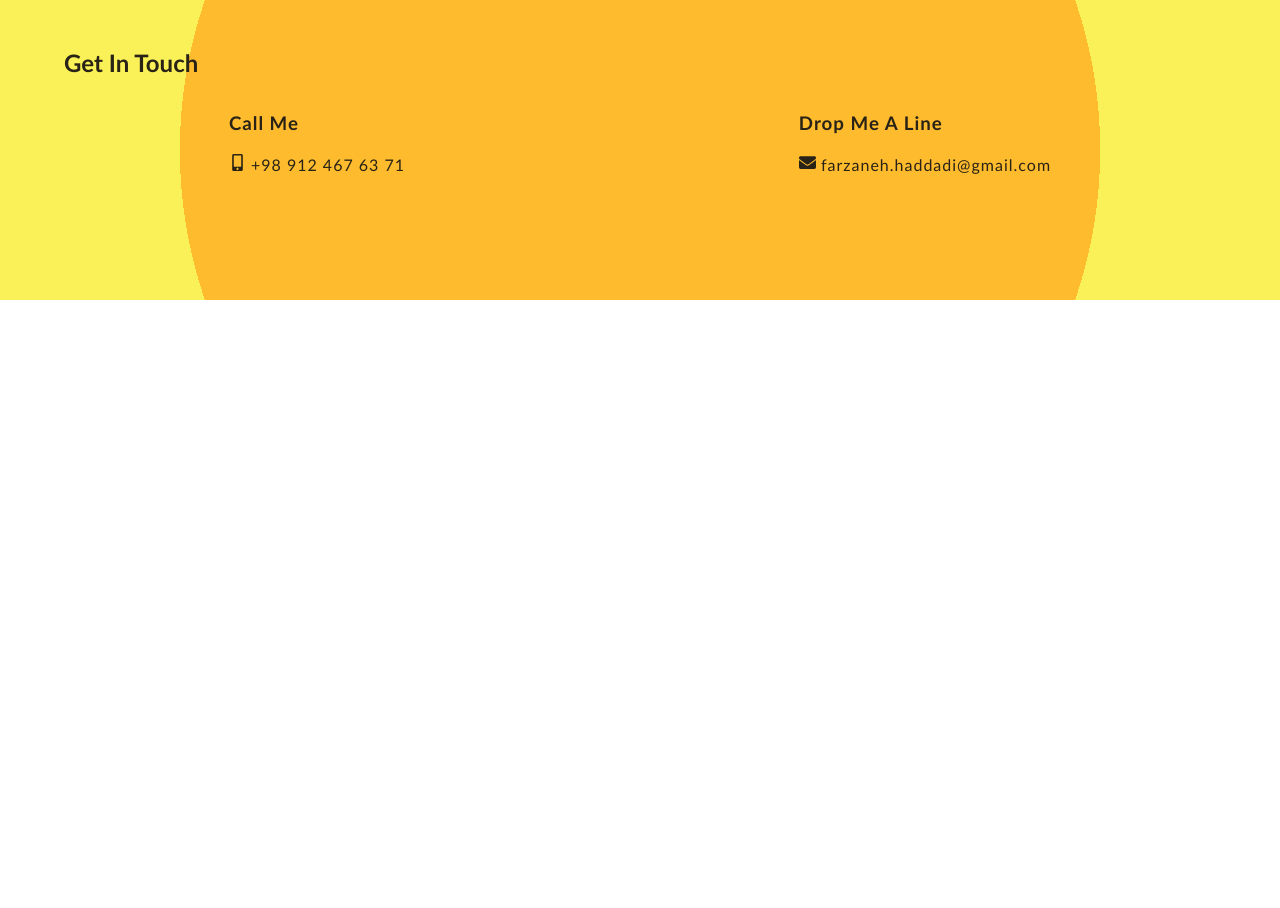
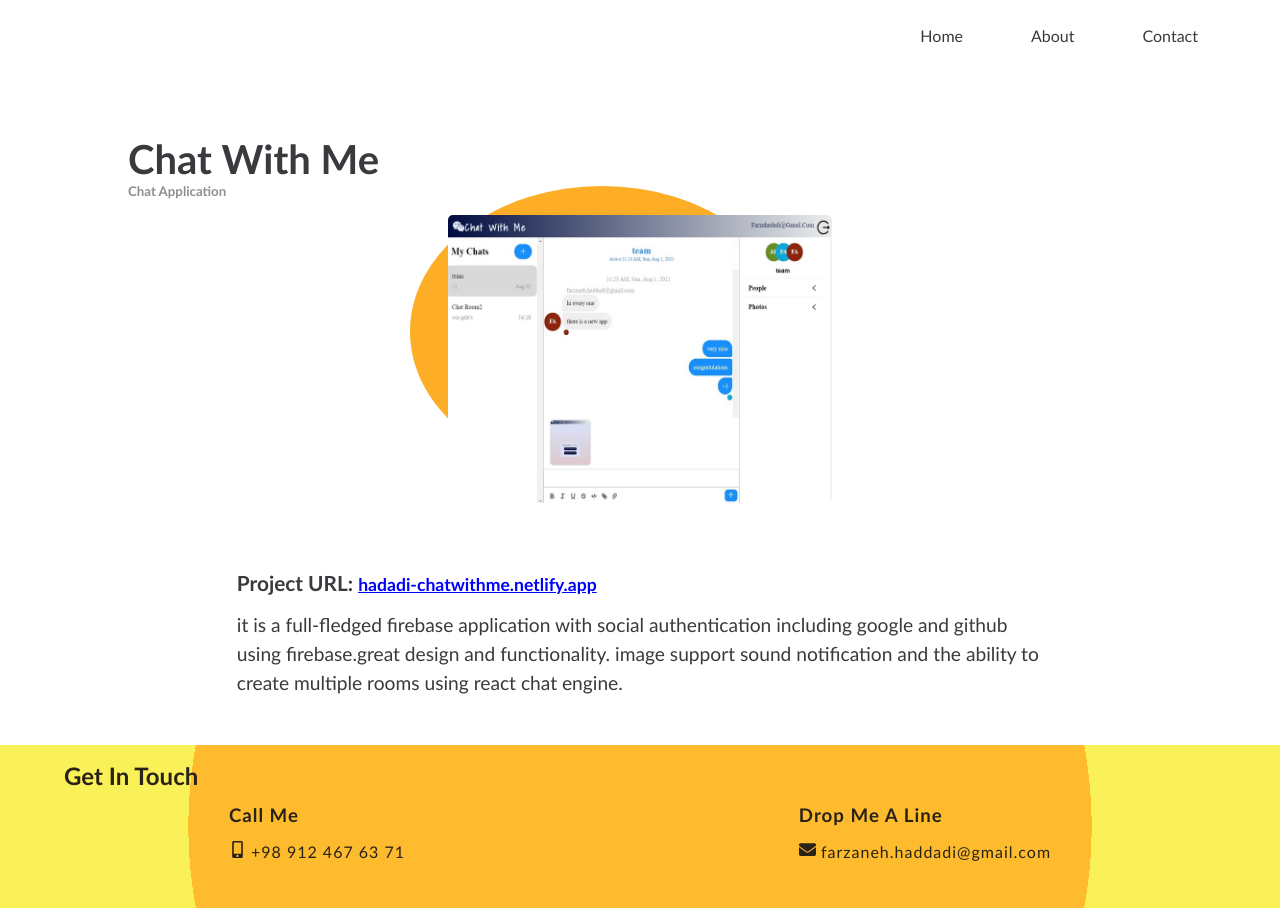
Before and after one commit to FarzanehHadadi/resume, a React (Create React App) app: page /chatwithme in a window 1280 px wide. Before the commit the page ends 800 px from the top, so only its background shows below. Built offline with nearby package versions, Linux system fonts and the light colour scheme.

Commit message:
single projects completed.  after adding online store to github,  an extra page must be added to list of projects.

```diff
--- a/src/App.css
+++ b/src/App.css
@@ -111,13 +111,13 @@ footer{
     /* background:#cf8508; */
     /* background:#9e752f; */
     background: radial-gradient(circle, rgba(253, 187, 45, 1) 70%, rgba(250, 240, 87, 1) 50%);
-    padding:3rem 2rem;
+    padding:1rem 2rem;
     text-align: left;
     color:#292216;
-    height: 300px;
+    max-height: 200px;
 }
 .contact{
-    line-height: 1.5;
+    line-height: 1;
     letter-spacing: 1px;
 
 }
@@ -137,7 +137,7 @@ footer h2{
     padding:3rem 0;
 }
 .info-container{
-    margin:2rem 0;
+    margin:1rem 0;
 }
 
 .projects-list{
--- a/src/App.js
+++ b/src/App.js
@@ -4,6 +4,7 @@ import About from "./pages/About";
 import Footer from "./component/Footer";
 import { BrowserRouter, Route, Switch } from "react-router-dom";
 import TeaShop from "./pages/TeaShop";
+import ChatWithMe from "./pages/Chatapp";
 function App() {
   return (
     <>
@@ -18,6 +19,9 @@ function App() {
           <Route exact path="/teashop">
             <TeaShop />
           </Route>
+          <Route exact path="/chatwithme">
+            <ChatWithMe />
+          </Route>
         </Switch>
       </BrowserRouter>
       <Footer />
--- a/src/component/Navbar.jsx
+++ b/src/component/Navbar.jsx
@@ -9,7 +9,7 @@ const Navbar = () => {
   return (
     <nav>
       <Link className="nav-link" to="/">
-        Projects
+        Home
       </Link>
       <Link to="/about" className="nav-link">
         About
--- a/src/component/ProjectsList.jsx
+++ b/src/component/ProjectsList.jsx
@@ -1,5 +1,7 @@
 import { Link } from "react-router-dom";
-import tea from "../asset/tea.png";
+import teashop from "../asset/teashop.jpg";
+import chatapp from "../asset/chatapp.jpg";
+
 const ProjectsList = () => {
   return (
     <section className="section">
@@ -18,7 +20,7 @@ const ProjectsList = () => {
         <Link className="project" to="/onlineshop">
           <div className="project-image-container">
             <img
-              src={tea}
+              src={chatapp}
               alt="hadadi-tea.netlify.app"
               className="project-img"
             />
@@ -33,14 +35,14 @@ const ProjectsList = () => {
         <Link className="project" to="/chatwithme">
           <div className="project-image-container">
             <img
-              src={tea}
+              src={chatapp}
               alt="hadadi-tea.netlify.app"
               className="project-img"
             />
           </div>
           <p className="project-info">
-            This project is made by HTML and CSS. it is fully responsive. this
-            website was designed for a tea shop
+            This is a chat application with social authentication. it is made by
+            ReactJS and is fully responsive.
           </p>
         </Link>
         {/* end of project 2 */}
@@ -48,7 +50,7 @@ const ProjectsList = () => {
         <Link className="project" to="/teashop">
           <div className="project-image-container">
             <img
-              src={tea}
+              src={teashop}
               alt="hadadi-tea.netlify.app"
               className="project-img"
             />
--- /dev/null
+++ b/src/pages/Chatapp.jsx
@@ -0,0 +1,35 @@
+import Navbar from "../component/Navbar";
+import chatapp from "../asset/chatapp.jpg";
+const ChatWithMe = () => {
+  return (
+    <div>
+      <Navbar />
+      <article className="single-project">
+        <div className="single-project-title">
+          <h3>chat with me</h3>
+          <h5>chat application</h5>
+        </div>
+        <div className="single-project-image-container">
+          <div className="circle"></div>
+          <img src={chatapp} alt="tea shop" className="single-project-image" />
+        </div>
+        <div className="single-project-info">
+          <p className="url">
+            Project URL:&nbsp;
+            <a href="https://hadadi-chatwithme.netlify.app/" target="_blank">
+              hadadi-chatwithme.netlify.app
+            </a>
+          </p>
+          <p className="single-project-desc">
+            it is a full-fledged firebase application with social authentication
+            including google and github using firebase.great design and
+            functionality. image support sound notification and the ability to
+            create multiple rooms using react chat engine.
+          </p>
+        </div>
+      </article>
+    </div>
+  );
+};
+
+export default ChatWithMe;
--- a/src/pages/TeaShop.jsx
+++ b/src/pages/TeaShop.jsx
@@ -1,4 +1,3 @@
-import { Link, Redirect } from "react-router-dom";
 import teashop from "../asset/teashop.jpg";
 import Navbar from "../component/Navbar";
 
```
Also changed, not shown: src/asset/chatapp.jpg (added).
